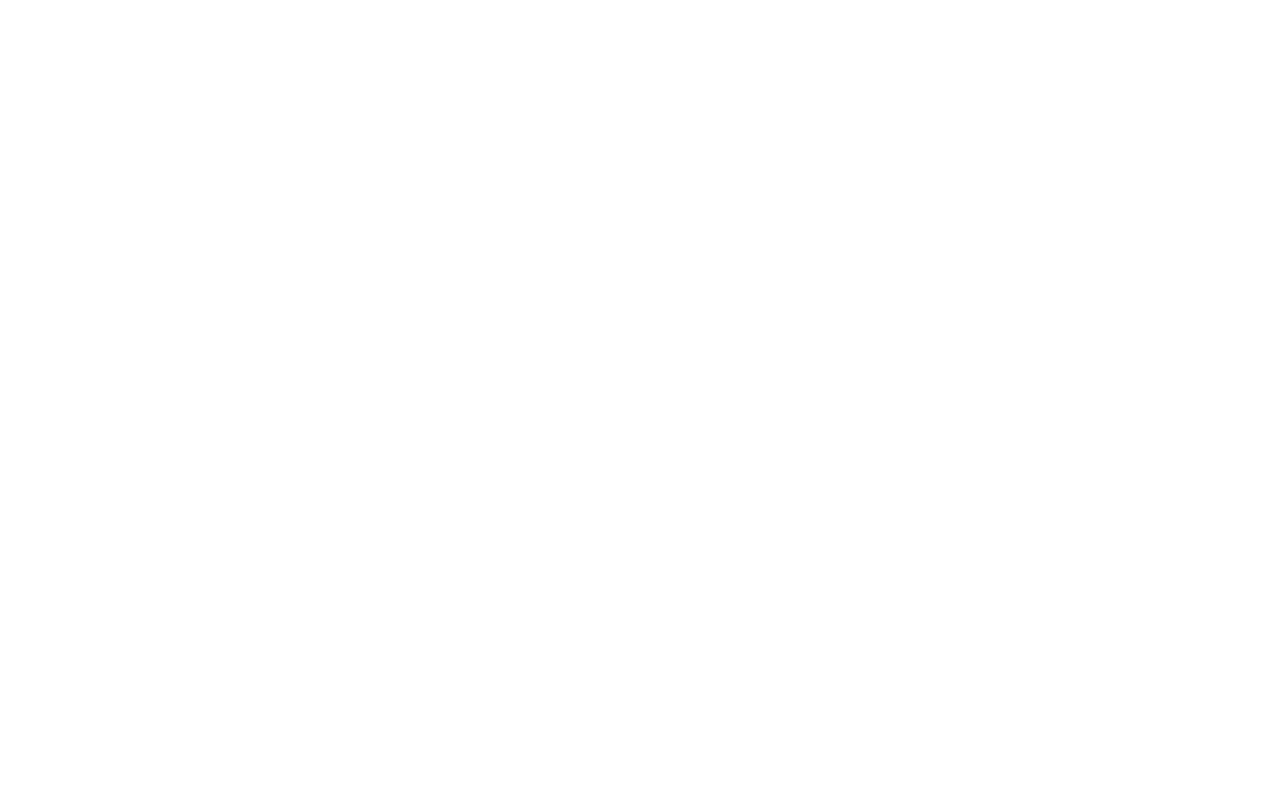
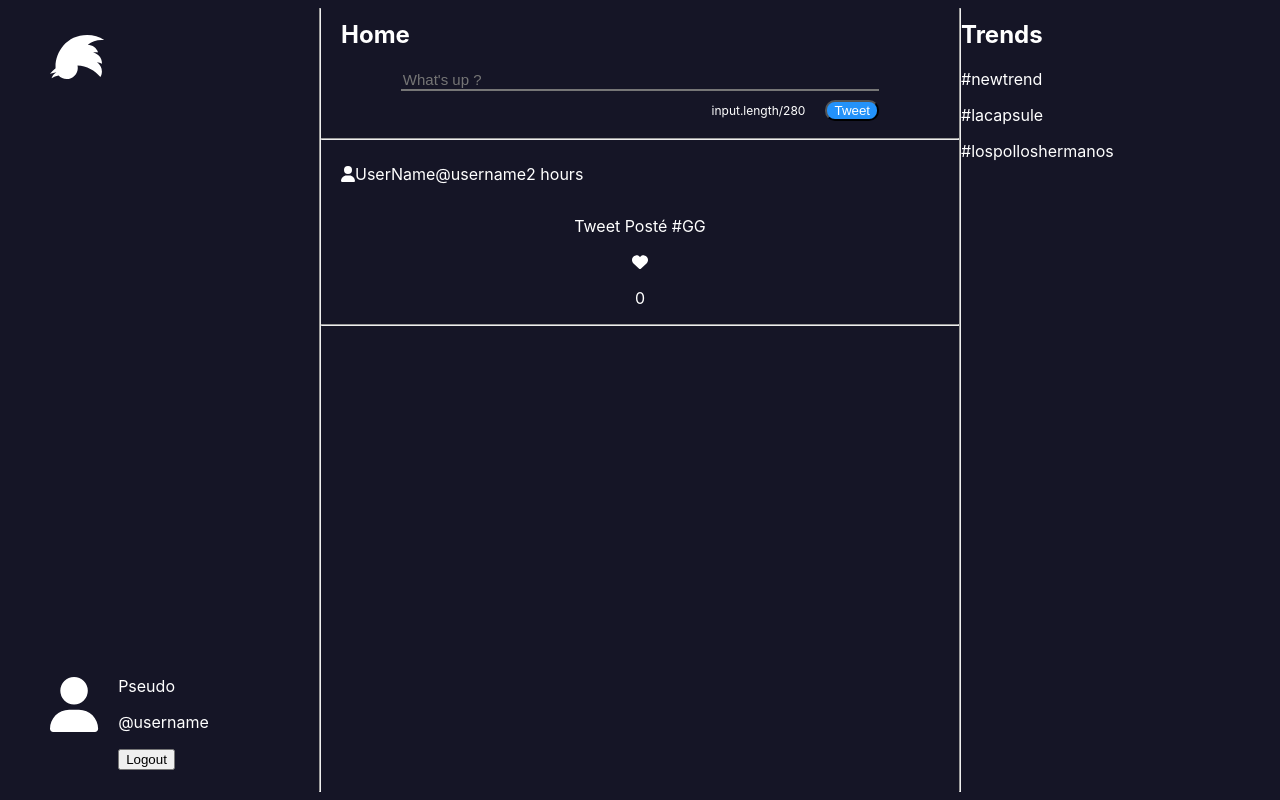
Before and after one commit to MarineSchuermans/twitter2-frontend, a Next.js app: page / in a window 1280 px wide. Built offline with nearby package versions, Linux system fonts and the light colour scheme.

Commit message:
bientot fini

```diff
--- a/components/Home.js
+++ b/components/Home.js
@@ -1,20 +1,54 @@
 import styles from '../styles/Home.module.css';
 import Head from 'next/head';
+import Tweet from './Tweet'
+import LastTweet from './LastTweets';
+
+import ReactDOM from 'react-dom'
+import { FontAwesomeIcon } from '@fortawesome/react-fontawesome'
+import { faUser} from '@fortawesome/free-solid-svg-icons'
+import { faTwitter} from '@fortawesome/free-brands-svg-icons'
+
+
 
 
 function Home() {
   return (
-  <div>
-    <Head>
-        <div> LOGO </div>
-        <div>
-            <div> Img User</div>
+  <div className = {styles.main}>
+
+      <div className={styles.left}>
+        <div className={styles.logoTwitter}>
+        <FontAwesomeIcon icon={faTwitter} rotation={180} style={{color: "#ffffff",}} className={styles.twitter} />
+        </div>
+        <div className={styles.userInfo}>
+          <div className={styles.userLogo}>
+          <FontAwesomeIcon icon={faUser} style={{color: "#ffffff",}} className={styles.userImg} />
+          </div>
             <div>
                 <p>Pseudo</p>
                 <p>@username</p>
+                <button type='button'>Logout</button>
             </div>
         </div>
-    </Head>
+      </div>
+
+        <hr />
+
+
+    <div className={styles.middle}>
+      <Tweet />
+      <hr/>
+      <LastTweet/>
+    </div>
+
+    <hr/>
+
+    <div className={styles.right}>
+      <h2> Trends </h2>
+      <p> #newtrend </p>
+      <p> #lacapsule</p>
+      <p> #lospolloshermanos</p>
+    </div>
+
   </div>
 
 
--- /dev/null
+++ b/components/LastTweets.js
@@ -0,0 +1,27 @@
+import styles from '../styles/LastTweets.module.css'
+import { FontAwesomeIcon } from '@fortawesome/react-fontawesome'
+import { faUser, faHeart} from '@fortawesome/free-solid-svg-icons'
+
+function LastTweet(){
+
+    return (
+        <div>
+            <div className={styles.userInfos}>
+                <FontAwesomeIcon icon={faUser} style={{color: "#ffffff",}} className={styles.icone} />
+                <p className={styles.pseudo}> UserName</p>
+                <p className={styles.name}>@username</p>
+                <p className={styles.hours}>2 hours</p>
+            </div>
+        <div>
+         <p> Tweet Posté #GG </p>
+         <FontAwesomeIcon icon={faHeart} style={{color: "#ffffff",}} className='icons' />
+        <p>0</p>
+        </div>
+       <hr/>
+       </div>
+
+
+    )
+}
+
+export default LastTweet
--- /dev/null
+++ b/components/Tweet.js
@@ -0,0 +1,18 @@
+import styles from '../styles/Tweet.module.css';
+
+function Tweet () {
+    return (
+    <div className={styles.tweet}>
+        <h2 className={styles.home}> Home </h2>
+        <input type= 'text' placeholder="What's up ?" className={styles.writeTweet} maxLength='280' />
+        <div className={styles.countAndBtn}>
+            <p className={styles.counter}>input.length/280</p>
+            <button type='button' className={styles.btnTweet}>Tweet</button>
+        </div>
+    </div>
+
+    )
+
+}
+
+export default Tweet;
--- a/package.json
+++ b/package.json
@@ -9,6 +9,10 @@
     "lint": "next lint"
   },
   "dependencies": {
+    "@fortawesome/fontawesome-svg-core": "^6.7.1",
+    "@fortawesome/free-brands-svg-icons": "^6.7.1",
+    "@fortawesome/free-solid-svg-icons": "^6.7.1",
+    "@fortawesome/react-fontawesome": "^0.2.2",
     "next": "12.1.6",
     "react": "18.1.0",
     "react-dom": "18.1.0"
--- a/styles/Home.module.css
+++ b/styles/Home.module.css
@@ -1,10 +1,12 @@
 .main {
   display: flex;
-  flex-direction: column;
-  justify-content: center;
-  align-items: center;
+  /* flex-direction: column; */
+  /* justify-content: center; */
+  /* align-items: center; */
   min-height: 100vh;
-  padding: 4rem 0;
+  /* padding: 4rem 0; */
+  background-color: #151526 ;
+  color : #ffffff
 }
 
 .title {
@@ -20,3 +22,57 @@
 .title a:hover, .title a:focus, .title a:active {
   text-decoration: underline;
 }
+
+.left {
+  display: flex;
+  flex-direction: column;
+  justify-content: space-between;
+  text-align: left;
+  width: 25vw;
+  align-items: left;
+}
+
+.logoTwitter {
+  margin-left: 50px;
+  margin-top: 30px;
+}
+
+.twitter{
+  height: 20%;
+}
+
+.userInfo {
+  display: flex;
+  justify-content: left;
+  align-items: stretch;
+  margin-bottom: 30px;
+  margin-left: 50px;
+
+}
+
+.userLogo{
+  align-items: center;
+
+}
+
+.userImg{
+  display: flex;
+  height: 50%;
+  align-items: flex-end;
+  margin-top: 25%;
+  margin-bottom: 50%;
+  margin-right: 20px;
+}
+
+.middle {
+  width: 50vw;
+  text-align: center;
+
+
+}
+
+.right {
+  width: 25vw;
+
+
+}
--- /dev/null
+++ b/styles/LastTweets.module.css
@@ -0,0 +1,10 @@
+.userInfos {
+    display: flex;
+    align-items: center;
+
+    /* justify-content: space-between; */
+}
+
+.icone {
+    padding-left: 20px;
+}
--- /dev/null
+++ b/styles/Tweet.module.css
@@ -0,0 +1,42 @@
+.tweet {
+    padding-left: 20px;
+    padding-right: 20px;
+}
+
+.home {
+    text-align: left;
+}
+
+.writeTweet {
+    background-color: #151526;
+    color: white;
+    border-left: none;
+    border-right: none;
+    border-top: none;
+    font-size: 15px;
+    width: 80%;
+    cursor: pointer;
+}
+
+.countAndBtn {
+    display: flex;
+    justify-content: right;
+    margin-right: 10%;
+    align-items: center;
+
+}
+
+.counter {
+    font-size: 12px;
+}
+
+.btnTweet {
+    height: 15%;
+    width: 10%;
+    border-radius: 10px;
+    background-color: #2392fa;
+    color: #ffff;
+    cursor: pointer;
+    margin-left: 20px;
+
+}
```
Also changed, not shown: components/Trends.js (added), 1 other file (tests, documents, lock files or other folders).
